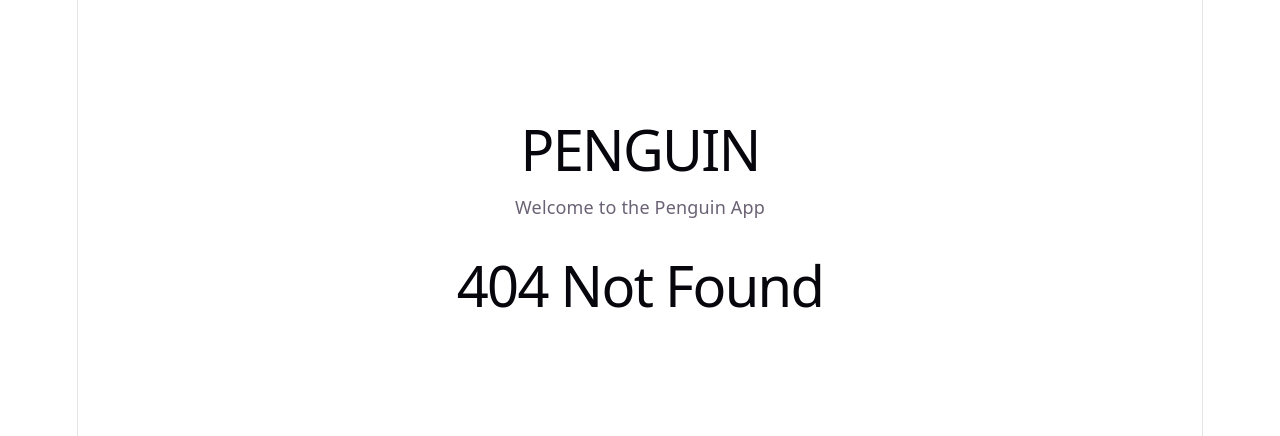
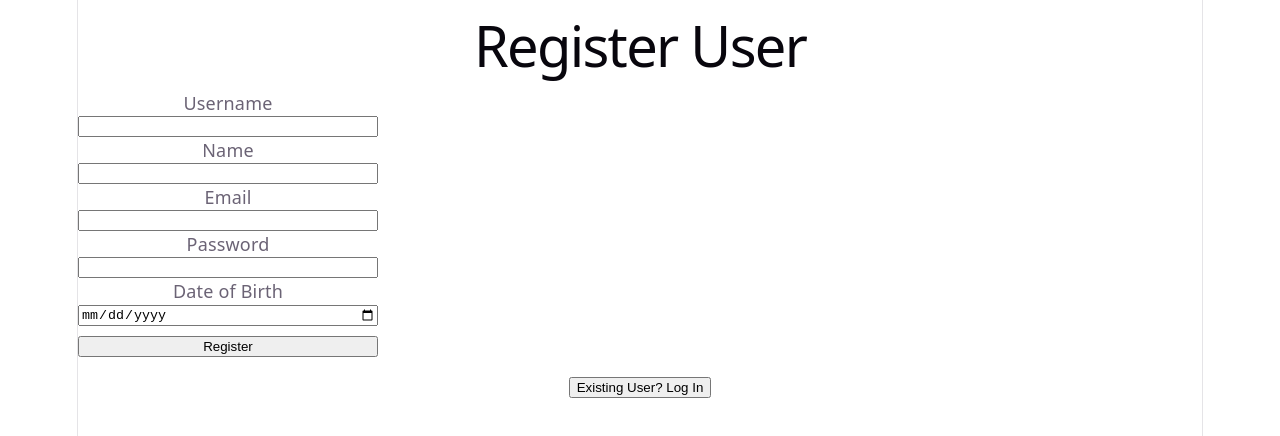
Before and after one commit to Falin-dev/penguin, a React (Vite) app in the folder client/: page /register in a window 1280 px wide. Before the commit this address had no page. Shown: the top 436 px of the page. Built offline with nearby package versions, Linux system fonts and the light colour scheme.

Commit message:
Client side Login and Registration page completed

```diff
--- a/client/package.json
+++ b/client/package.json
@@ -10,10 +10,11 @@
     "preview": "vite preview"
   },
   "dependencies": {
+    "js-cookie": "^3.0.8",
     "react": "^19.2.8",
     "react-dom": "^19.2.8",
     "react-router": "^8.3.0",
-    "react-router-dom": "^7.18.2",
+    "react-router-dom": "^7.18.4",
     "uuid": "^14.0.1"
   },
   "devDependencies": {
--- a/client/src/App.jsx
+++ b/client/src/App.jsx
@@ -1,43 +1,17 @@
-import { BrowserRouter,Routes, Route } from "react-router-dom"
-import { Component } from "react"
-import Header from "./components/Header/"
-import Login from "./components/Login/"
-import UsersList from "./components/Users"
-import Home from "./components/Home"
-import NotFound from "./components/NotFound/"
-import "./index.css"
+import { BrowserRouter, Routes, Route } from "react-router-dom";
+import LoginPage from "./features/auth/pages/LoginPage";
+import RegisterPage from "./features/auth/pages/RegisterPage";
 
-
-class App extends Component {
-  constructor(props){
-    super(props);
-    const savedToken = localStorage.getItem("penguin_jwt");
-    if(savedToken !==null){
-      this.state = {isLoggedIn:true,jwtToken: "Bearer "+savedToken}
-    }
-    else{
-      this.state = {isLoggedIn:false, jwtToken:""}
-    }
-  }
-  toggleLogin=(status, token)=>{
-    this.setState(()=>({isLoggedIn:status,jwtToken:"Bearer "+token}))
-  }
-  render() {
-    const {isLoggedIn,jwtToken} = this.state
+function App() {
     return (
-      <BrowserRouter>
-        <Header />
-        <h1>PENGUIN</h1>
-        <p>Welcome to the Penguin App</p>
-        <Routes>
-          <Route exact path="/" Component={Home} />
-          <Route exact path="/login"  element={<Login  toggleLogin={this.toggleLogin} />} />
-
-          <Route path="*" element={<NotFound/>}/>
-        </Routes>
-      </BrowserRouter>
-    )
-  }
+        <BrowserRouter>
+            <Routes>
+                <Route path="/" element={<p>Hi</p>}/>
+                <Route path="/login" element={<LoginPage />} />
+                <Route path="/register" element={<RegisterPage />} />
+            </Routes>
+        </BrowserRouter>
+    );
 }
 
-export default App
+export default App;
--- /dev/null
+++ b/client/src/features/auth/pages/LoginPage.jsx
@@ -0,0 +1,66 @@
+import { useState } from "react"
+import { login } from "../../../services/auth.service";
+import Cookies from 'js-cookie'
+import { Link } from "react-router-dom"
+
+const LoginUser = () => {
+
+    const [username, setUsername] = useState("");
+    const [password, setPassword] = useState("");
+    const [errorMsg, setErrorMsg] = useState("");
+    const [prompt, setPrompt] = useState("");
+
+    const handleUsername = (e) => {
+        const input = e.target.value
+        setUsername(input)
+
+    }
+    const handlePassword = (e) => {
+        const input = e.target.value
+        setPassword(input)
+    }
+
+    const submit = async (e) => {
+        e.preventDefault()
+        //Login Function
+        try {
+
+            const result = await login(username, password);
+            const jwtToken = result.jwtToken
+            setUsername(() => "")
+            setPassword(() => "")
+            setPrompt(() => "Login Success")
+            setErrorMsg(() => "")
+            Cookies.set('ACCESS_TOKEN', jwtToken, { expires: 1 })
+        }
+        catch (e) {
+            setErrorMsg(() => e.message)
+            setPrompt(() => "")
+        }
+
+    }
+
+    console.log(errorMsg)
+
+    return (
+        <div>
+            <h1>Login User</h1>
+            <form onSubmit={submit}>
+                <label htmlFor="username">Username</label>
+                <input onChange={e => handleUsername(e)} name="username" value={username} />
+                <label htmlFor="password" >Password</label>
+                <input type="password" onChange={handlePassword} name="password" value={password} />
+                <button type="submit">Log In</button>
+            </form>
+
+            {errorMsg && <p>{errorMsg}</p>}
+            {prompt && <p>{prompt}</p>}
+
+            <Link to="/register">
+                <button type="button">New User?</button>
+            </Link>
+        </div>
+    )
+}
+
+export default LoginUser
--- /dev/null
+++ b/client/src/features/auth/pages/RegisterPage.jsx
@@ -0,0 +1,64 @@
+import { useState } from "react";
+import { register } from "../../../services/auth.service";
+import {Link, useNavigate} from "react-router-dom"
+const RegisterPage = () => {
+    const [username, setUsername] = useState("");
+    const [password, setPassword] = useState("");
+    const [email, setEmail] = useState("");
+    const [name, setName] = useState("");
+    const [dob, setDob] = useState("");
+
+    const [errorMsg, setErrorMsg] = useState("");
+    const [prompt, setPrompt] = useState("");
+
+    const submit = async (e) => {
+        e.preventDefault();
+        try {
+            await register(username, name, password, email, dob);
+            setPrompt("Registration Successful! You can now log in.");
+            setErrorMsg("");
+
+            setUsername("");
+            setPassword("");
+            setEmail("");
+            setName("");
+            setDob("");
+        } catch (e) {
+            setErrorMsg(e.message);
+            setPrompt("");
+        }
+    };
+
+    return (
+        <div>
+            <h1>Register User</h1>
+            <form onSubmit={submit} style={{ display: "flex", flexDirection: "column", width: "300px" }}>
+                <label htmlFor="username">Username</label>
+                <input onChange={e => setUsername(e.target.value)} name="username" value={username} required />
+
+                <label htmlFor="name">Name</label>
+                <input onChange={e => setName(e.target.value)} name="name" value={name} required />
+
+                <label htmlFor="email">Email</label>
+                <input type="email" onChange={e => setEmail(e.target.value)} name="email" value={email} required />
+
+                <label htmlFor="password">Password</label>
+                <input type="password" onChange={e => setPassword(e.target.value)} name="password" value={password} required />
+
+                <label htmlFor="dob">Date of Birth</label>
+                <input type="date" onChange={e => setDob(e.target.value)} name="dob" value={dob} required />
+
+                <button type="submit" style={{ marginTop: "10px" }}>Register</button>
+            </form>
+
+            {errorMsg && <p style={{ color: "red" }}>{errorMsg}</p>}
+            {prompt && <p style={{ color: "green" }}>{prompt}</p>}
+
+            <Link to="/login">
+                <button style={{ marginTop: "20px" }}>Existing User? Log In</button>
+            </Link>
+        </div>
+    )
+}
+
+export default RegisterPage;
--- /dev/null
+++ b/client/src/services/auth.service.js
@@ -0,0 +1,45 @@
+const login = async (username,password)=>{
+    const fetchLogin = await fetch("http://localhost:3000/auth/login", {
+        method:"POST",
+        headers:{
+            "Content-Type" : "application/json",
+        },
+        body: JSON.stringify({
+            username:username, password:password
+        })
+    });
+
+    const result = await fetchLogin.json();
+    if(fetchLogin.status==200){
+        return result;
+    }
+    else{
+        throw new Error(result.cause || result.error);
+    }
+}
+
+const register = async (username, name, password, email, dob) => {
+    const fetchRegister = await fetch("http://localhost:3000/auth/add", {
+        method: "POST",
+        headers: {
+            "Content-Type": "application/json",
+        },
+        body: JSON.stringify({
+            username: username,
+            name: name,
+            password: password,
+            email: email,
+            dob: dob
+        })
+    });
+
+    const result = await fetchRegister.json();
+    if(fetchRegister.status === 201 || fetchRegister.status === 200){
+        return result;
+    }
+    else {
+        throw new Error(result.cause || result.error || "Registration failed");
+    }
+}
+
+export { login, register }
```
Also changed, not shown: client/src/app/App.jsx (added), client/src/app/routes.jsx (added), client/src/features/auth/auth.api.js (added), client/src/features/auth/auth.utils.js (added), client/src/services/api.js (added), 1 other file (tests, documents, lock files or other folders).
